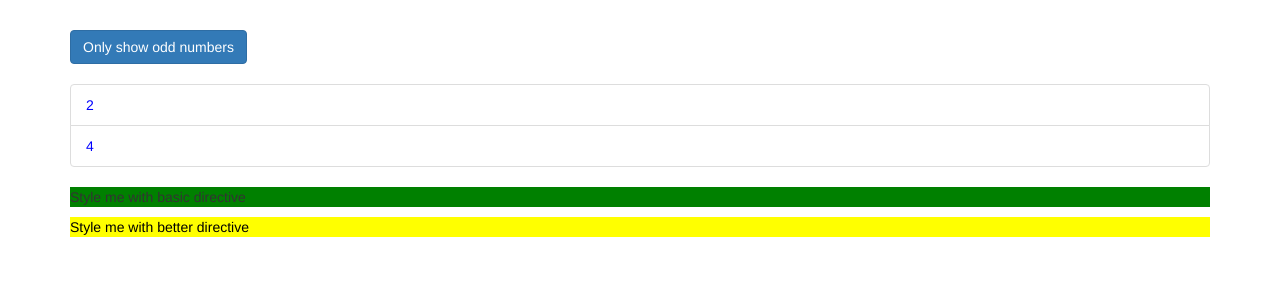
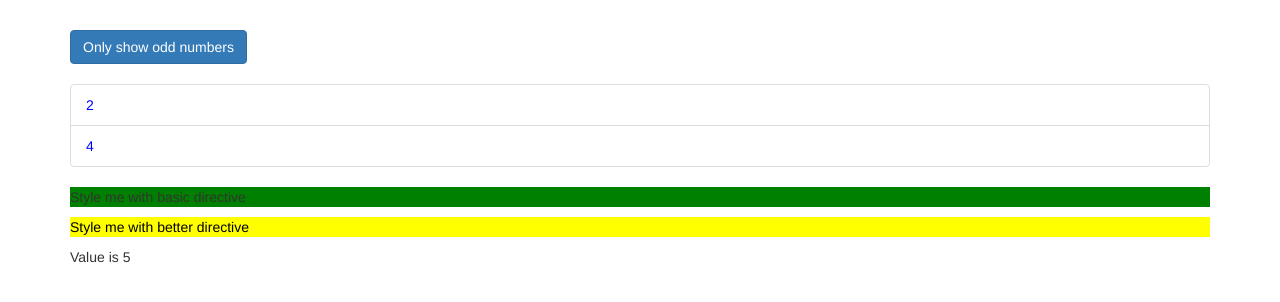
Before and after one commit to EngincanVaran/Directives-Guide-Angular, an Angular app: page / in a window 1280 px wide. Shown: the top 302 px of the page. Built offline with nearby package versions, Linux system fonts and the light colour scheme.

Commit message:
ngSwitch Directive Example

```diff
--- a/src/app/app.component.html
+++ b/src/app/app.component.html
@@ -47,6 +47,12 @@
       </ul>
       <p appBasicHighlight>Style me with basic directive</p>
       <p [appBetterHighlight] = "'red'" defaultColor="yellow" >Style me with better directive</p>
+      <div [ngSwitch]="value">
+        <p *ngSwitchCase="5">Value is 5</p>
+        <p *ngSwitchCase="10">Value is 10</p>
+        <p *ngSwitchCase="15">Value is 15</p>
+        <p *ngSwitchDefault>Value is 0</p>
+      </div>
     </div>
   </div>
 </div>
--- a/src/app/app.component.ts
+++ b/src/app/app.component.ts
@@ -12,6 +12,8 @@
   onlyOdd = false;
   type: string = "odd";
 
+  value = 5;
+
   toggleOdd() {
     this.onlyOdd = !this.onlyOdd;
     this.type == "odd" ? this.type = "even" : this.type = "odd";
```
